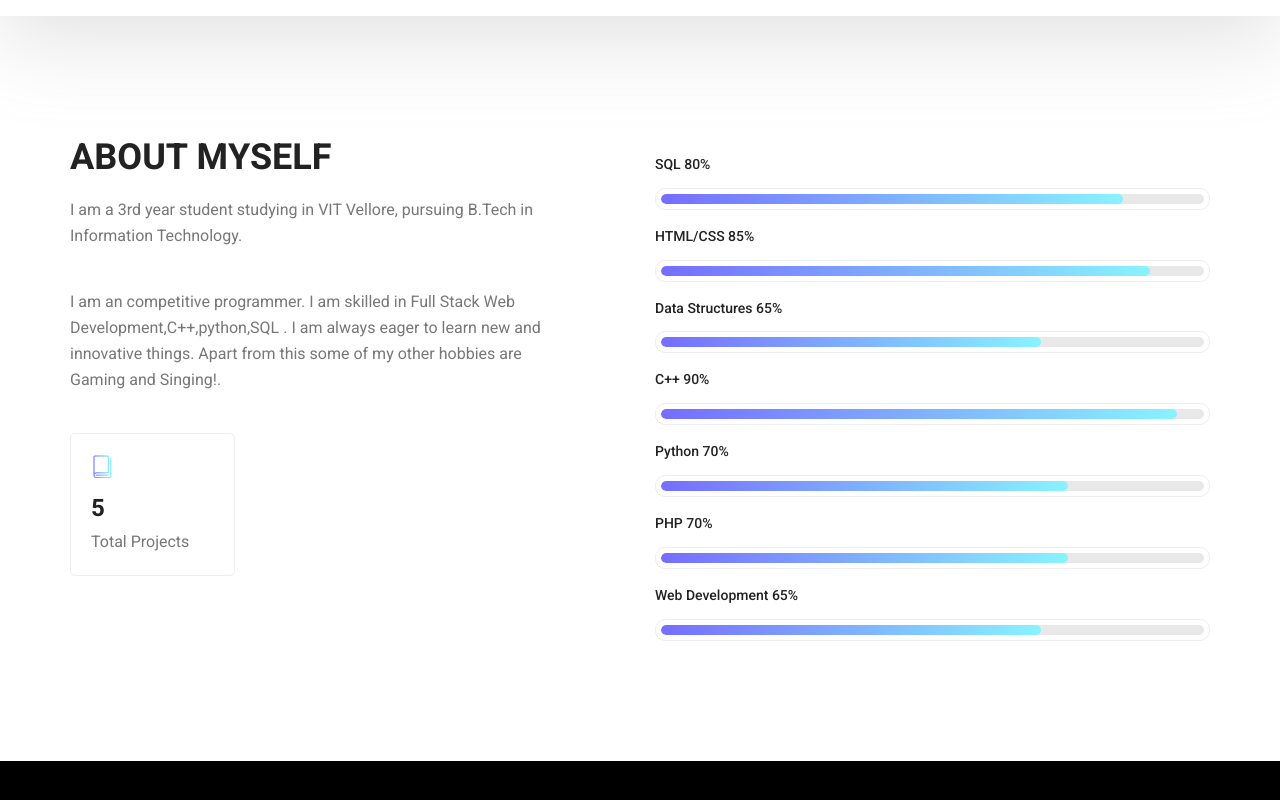
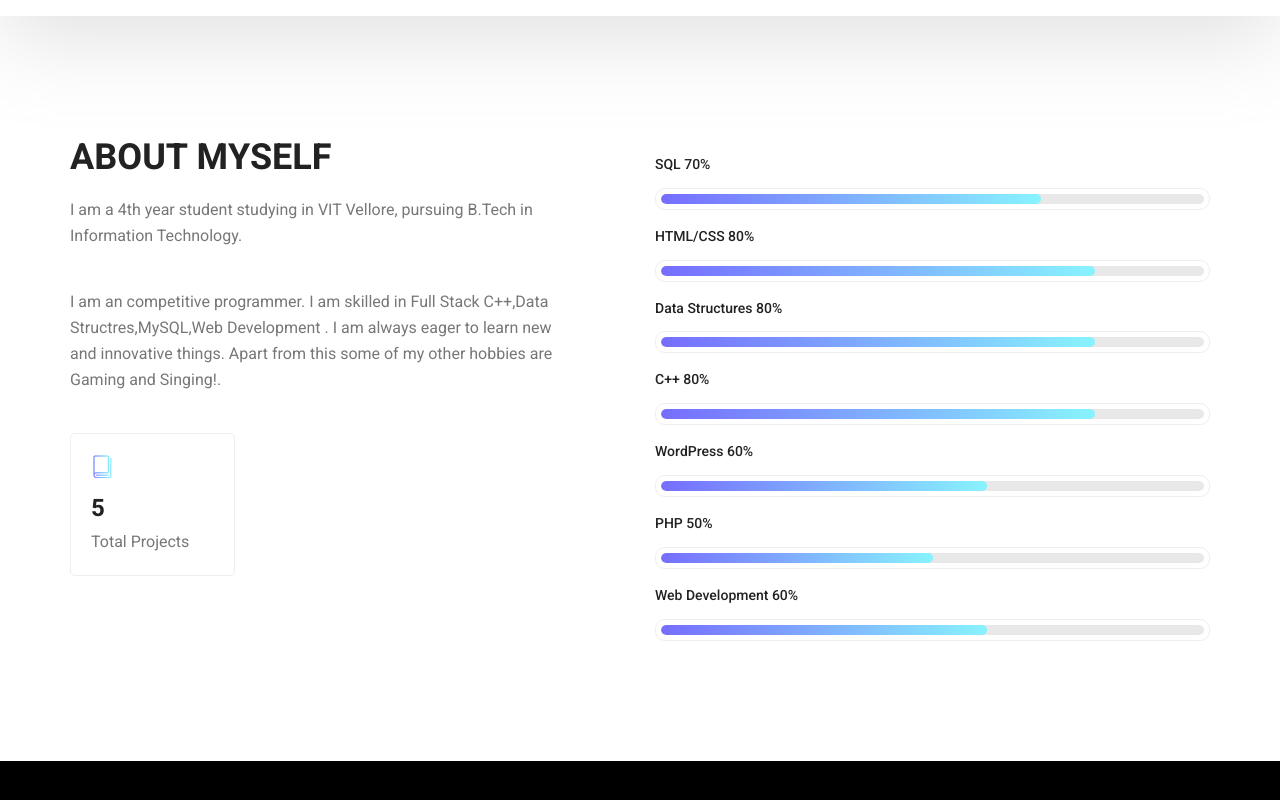
Before and after one commit to jayashree-raj/F1ghter007.github.io, a plain HTML site: page skills.html in a window 1280 px wide. Shown: the part 464-1264 px from the top of the page. Drawn offline with Linux system fonts and the light colour scheme.

Commit message:
Update skills.html

```diff
--- a/skills.html
+++ b/skills.html
@@ -75,8 +75,8 @@
 			 <div class="col-lg-6">
 				 <div class="welcome_text">
 					 <h4>About Myself</h4>
-					<p>I am a 3rd year student studying in VIT Vellore, pursuing B.Tech in Information Technology.</p>
-					<p>I am an competitive programmer. I am skilled in Full Stack Web Development,C++,python,SQL . I am always eager to learn new and innovative things. Apart from this some of my other hobbies are Gaming and Singing!.</p>
+					 <p>I am a 4th year student studying in VIT Vellore, pursuing B.Tech in Information Technology.</p>
+					 <p>I am an competitive programmer. I am skilled in Full Stack C++,Data Structres,MySQL,Web Development . I am always eager to learn new and innovative things. Apart from this some of my other hobbies are Gaming and Singing!.</p>
 					 <div class="row">
 						 <div class="col-md-4">
 							 <div class="wel_item">
@@ -93,23 +93,7 @@
         				<div class="tools_expert">
         					<div class="skill_main">
 								<div class="skill_item">
-							<h4>SQL <span class="counter">80</span>%</h4>
-							<div class="progress_br">
-								<div class="progress">
-									<div class="progress-bar" role="progressbar" aria-valuenow="85" aria-valuemin="0" aria-valuemax="100"></div>
-								</div>
-							</div>
-						</div>
-						<div class="skill_item">
-							<h4>HTML/CSS <span class="counter">85</span>%</h4>
-							<div class="progress_br">
-								<div class="progress">
-									<div class="progress-bar" role="progressbar" aria-valuenow="90" aria-valuemin="0" aria-valuemax="100"></div>
-								</div>
-							</div>
-						</div>
-						<div class="skill_item">
-							<h4>Data Structures <span class="counter">65</span>%</h4>
+									<h4>SQL <span class="counter">70</span>%</h4>
 									<div class="progress_br">
 										<div class="progress">
 											<div class="progress-bar" role="progressbar" aria-valuenow="70" aria-valuemin="0" aria-valuemax="100"></div>
@@ -117,34 +101,50 @@
 									</div>
 								</div>
 								<div class="skill_item">
-							<h4>C++ <span class="counter">90</span>%</h4>
+									<h4>HTML/CSS <span class="counter">80</span>%</h4>
 									<div class="progress_br">
 										<div class="progress">
-									<div class="progress-bar" role="progressbar" aria-valuenow="95" aria-valuemin="0" aria-valuemax="100"></div>
+											<div class="progress-bar" role="progressbar" aria-valuenow="80" aria-valuemin="0" aria-valuemax="100"></div>
 										</div>
 									</div>
 								</div>
 								<div class="skill_item">
-							<h4>Python <span class="counter">70</span>%</h4>
+									<h4>Data Structures <span class="counter">80</span>%</h4>
 									<div class="progress_br">
 										<div class="progress">
-									<div class="progress-bar" role="progressbar" aria-valuenow="75" aria-valuemin="0" aria-valuemax="100"></div>
+											<div class="progress-bar" role="progressbar" aria-valuenow="80" aria-valuemin="0" aria-valuemax="100"></div>
 										</div>
 									</div>
 								</div>
 								<div class="skill_item">
-							<h4>PHP <span class="counter">70</span>%</h4>
+									<h4>C++ <span class="counter">80</span>%</h4>
 									<div class="progress_br">
 										<div class="progress">
-									<div class="progress-bar" role="progressbar" aria-valuenow="75" aria-valuemin="0" aria-valuemax="100"></div>
+											<div class="progress-bar" role="progressbar" aria-valuenow="80" aria-valuemin="0" aria-valuemax="100"></div>
 										</div>
 									</div>
 								</div>
 								<div class="skill_item">
-							<h4>Web Development <span class="counter">65</span>%</h4>
+									<h4>WordPress <span class="counter">60</span>%</h4>
 									<div class="progress_br">
 										<div class="progress">
-									<div class="progress-bar" role="progressbar" aria-valuenow="70" aria-valuemin="0" aria-valuemax="100"></div>
+											<div class="progress-bar" role="progressbar" aria-valuenow="60" aria-valuemin="0" aria-valuemax="100"></div>
+										</div>
+									</div>
+								</div>
+								<div class="skill_item">
+									<h4>PHP <span class="counter">50</span>%</h4>
+									<div class="progress_br">
+										<div class="progress">
+											<div class="progress-bar" role="progressbar" aria-valuenow="50" aria-valuemin="0" aria-valuemax="100"></div>
+										</div>
+									</div>
+								</div>
+								<div class="skill_item">
+									<h4>Web Development <span class="counter">60</span>%</h4>
+									<div class="progress_br">
+										<div class="progress">
+											<div class="progress-bar" role="progressbar" aria-valuenow="60" aria-valuemin="0" aria-valuemax="100"></div>
 										</div>
 									</div>
 								</div>
```
Lines whose indentation alone changed are shown as unchanged.
